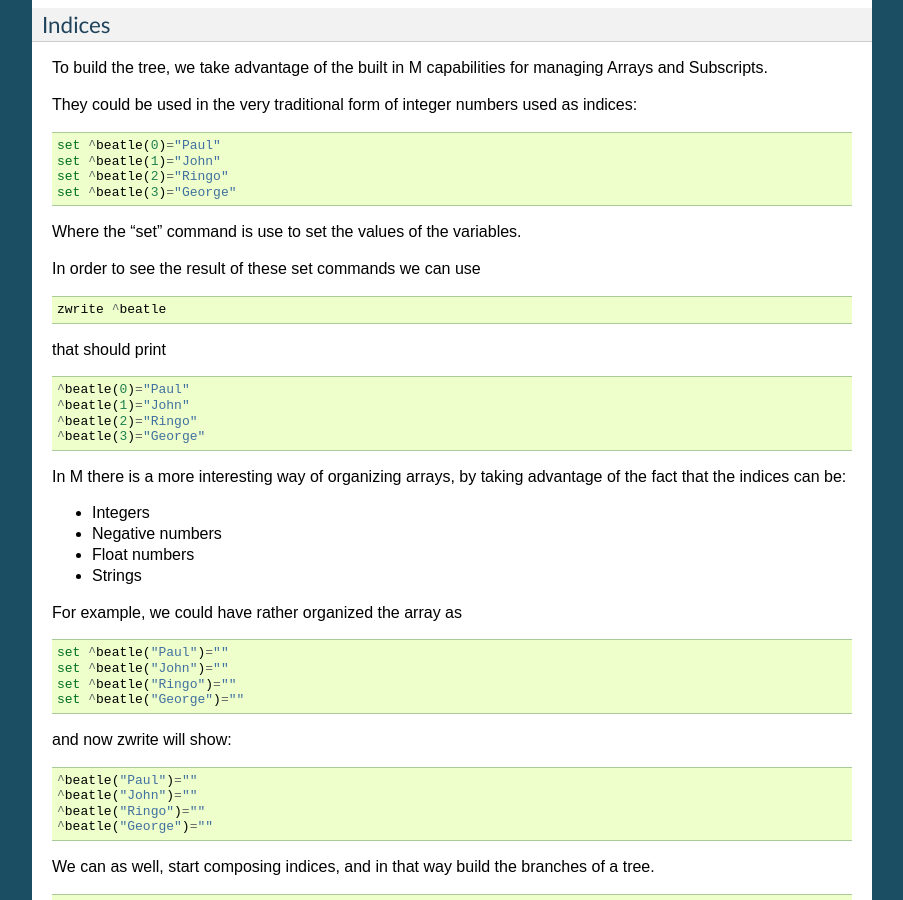
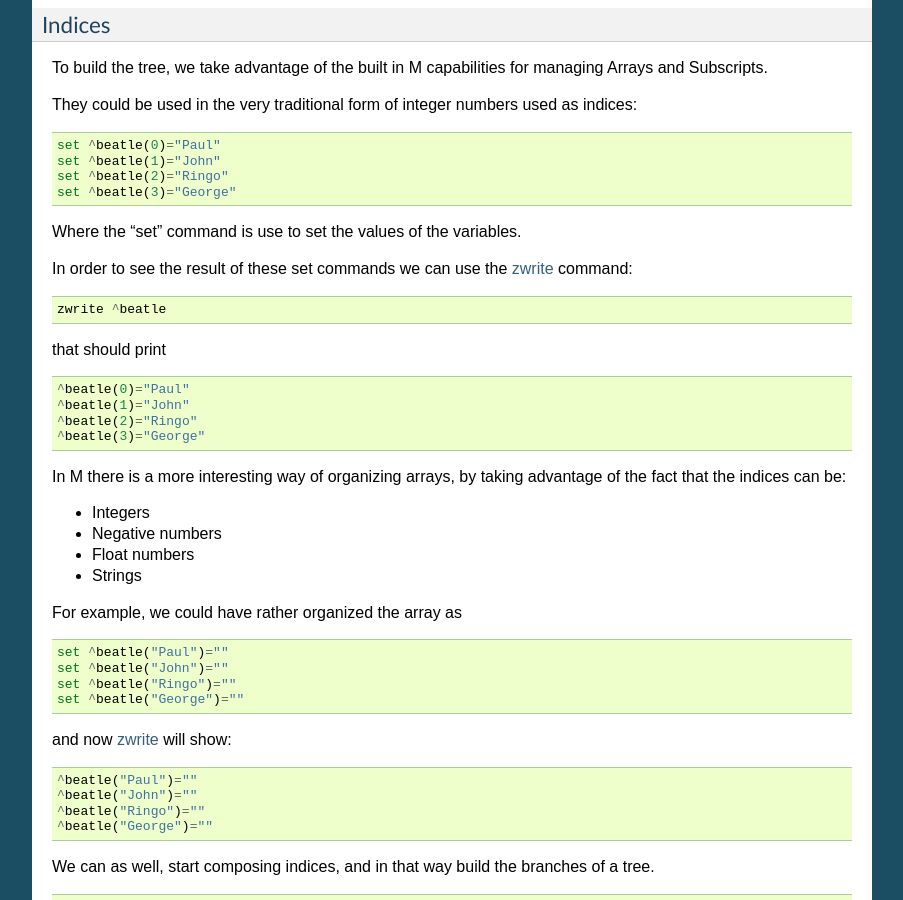
Before and after one commit to luisibanez/open-source-databases-tutorial, a Sphinx documentation site: the page built from source/M/Create.rst, in a window 1280 px wide and 900 px high, scrolled down 2209 px. Shown: the whole window, without its empty margins (198-1101 px from the left). Built offline with Sphinx 7.4.7, drawn with Linux system fonts in a browser that asks for light colours.

Commit message:
Added link to zwrite

```diff
--- a/source/M/Create.rst
+++ b/source/M/Create.rst
@@ -167,7 +167,8 @@ They could be used in the very traditional form of integer numbers used as indic
 
 Where the "set" command is use to set the values of the variables.
 
-In order to see the result of these set commands we can use
+In order to see the result of these set commands we can use the `zwrite`_
+command:
 
 ::
 
@@ -198,7 +199,7 @@ For example, we could have rather organized the array as
    set ^beatle("Ringo")=""
    set ^beatle("George")=""
 
-and now zwrite will show:
+and now `zwrite`_ will show:
 
 ::
 
@@ -268,3 +269,4 @@ Beatle.
 .. _gtmroutines: http://tinco.pair.com/bhaskar/gtm/doc/books/pg/UNIX_manual/ch03s02.html#gtmroutines
 .. _Global Variables: http://tinco.pair.com/bhaskar/gtm/doc/books/pg/UNIX_manual/ch05s03.html#Global_Var_Resource_Name_Env
 .. _Local Variables: http://tinco.pair.com/bhaskar/gtm/doc/books/pg/UNIX_manual/ch05s03.html#Local_Variables
+.. _zwrite: http://tinco.pair.com/bhaskar/gtm/doc/books/pg/UNIX_manual/ch06s49.html
```
